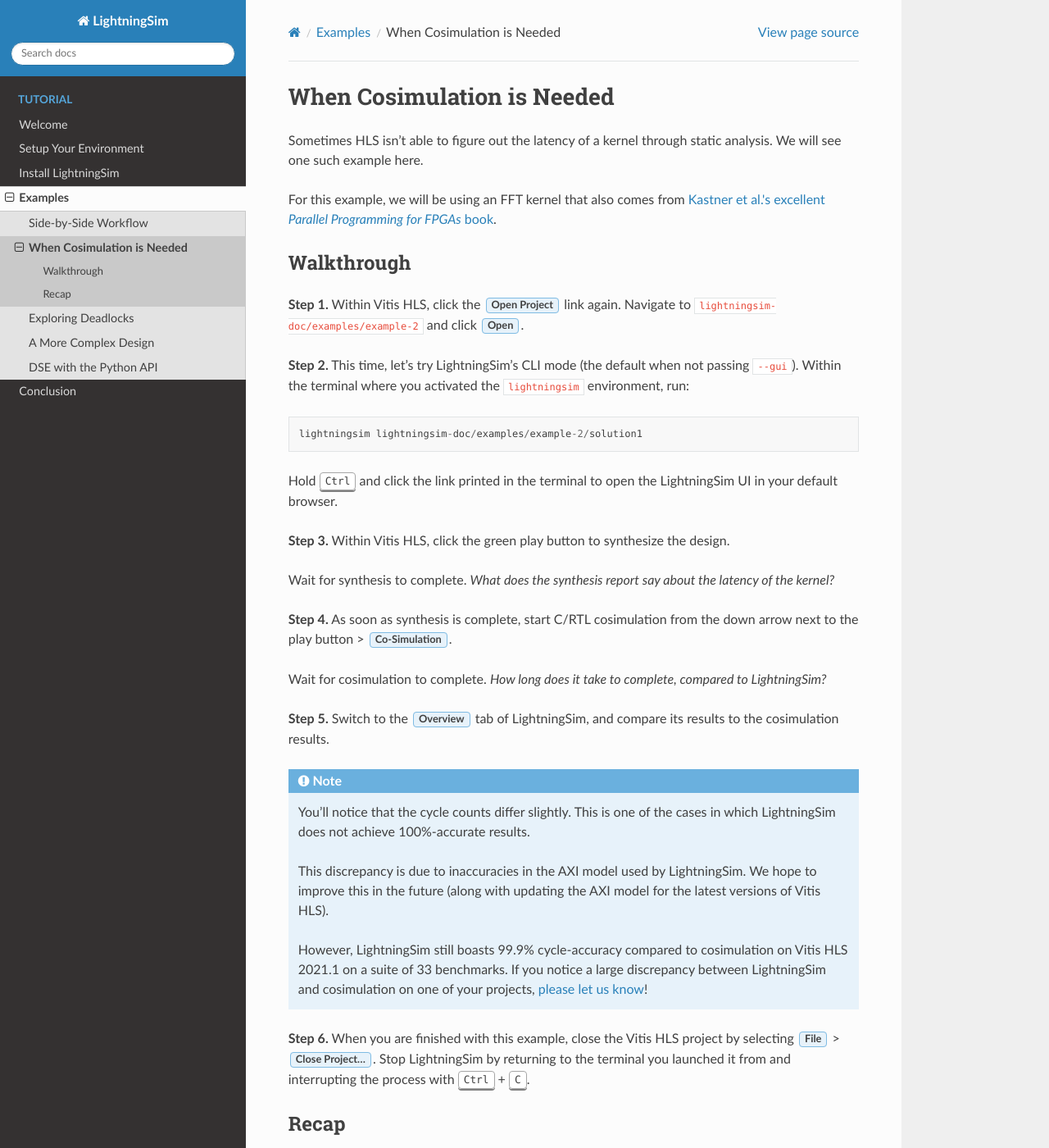
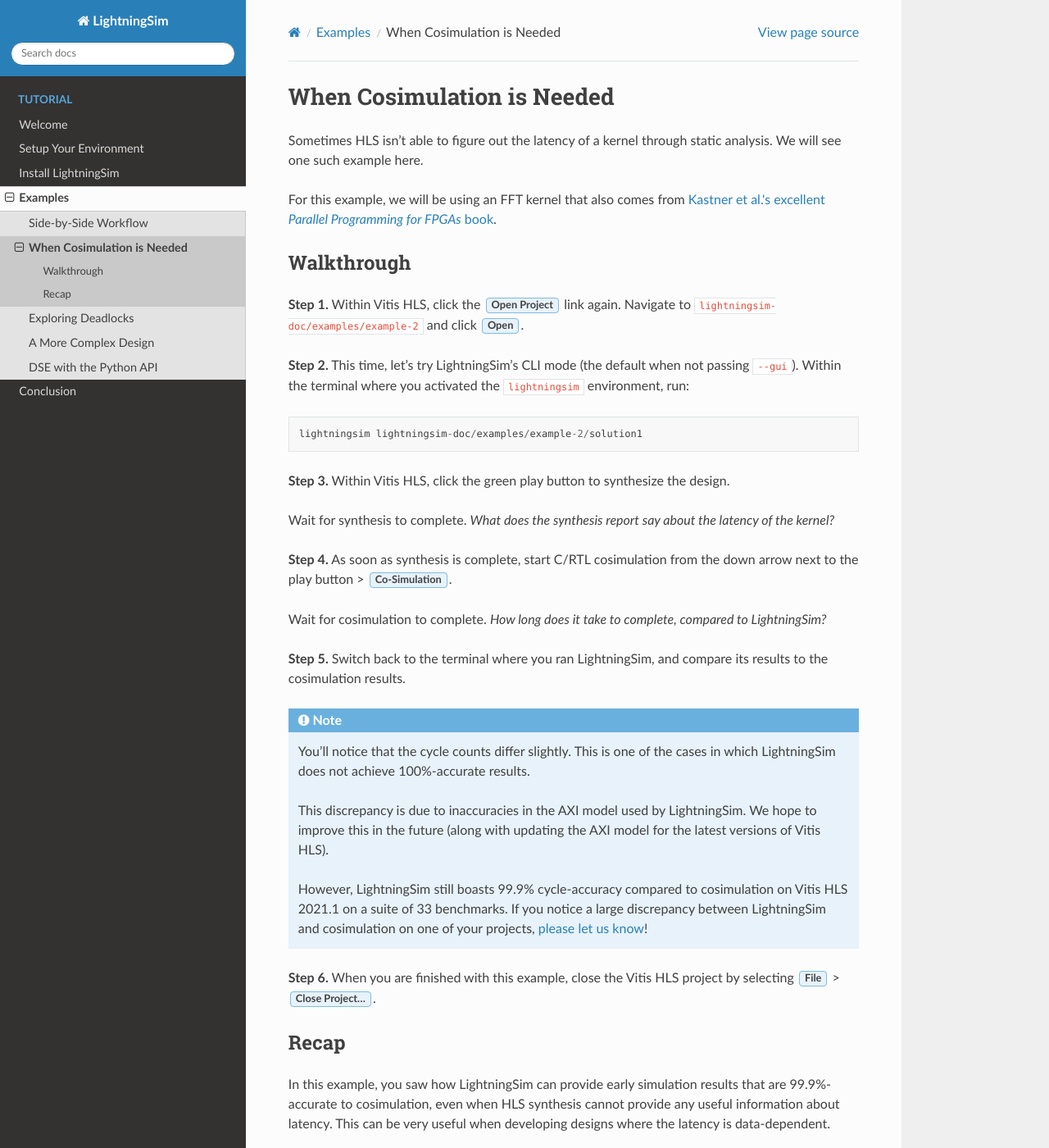
Before and after one commit to sharc-lab/lightningsim-doc, a Sphinx documentation site: the page built from docs/source/tutorial/ex2-hls-fail.rst, in a window 1280 px wide and 1400 px high. Shown: the whole window at 82% size. Built offline with Sphinx 7.4.7 and the Read the Docs theme 3.1.0, drawn with Linux system fonts in a browser that asks for light colours.

Commit message:
fix outdated text

```diff
--- a/docs/source/tutorial/ex2-hls-fail.rst
+++ b/docs/source/tutorial/ex2-hls-fail.rst
@@ -20,8 +20,6 @@
 
   lightningsim lightningsim-doc/examples/example-2/solution1
 
-Hold :kbd:`Ctrl` and click the link printed in the terminal to open the LightningSim UI in your default browser.
-
 **Step 3.** Within Vitis HLS, click the green play button to synthesize the design.
 
 Wait for synthesis to complete. *What does the synthesis report say about the latency of the kernel?*
@@ -30,7 +28,7 @@
 
 Wait for cosimulation to complete. *How long does it take to complete, compared to LightningSim?*
 
-**Step 5.** Switch to the :guilabel:`Overview` tab of LightningSim, and compare its results to the cosimulation results.
+**Step 5.** Switch back to the terminal where you ran LightningSim, and compare its results to the cosimulation results.
 
 .. note::
 
@@ -40,7 +38,7 @@
 
   However, LightningSim still boasts 99.9% cycle-accuracy compared to cosimulation on Vitis HLS 2021.1 on a suite of 33 benchmarks. If you notice a large discrepancy between LightningSim and cosimulation on one of your projects, `please let us know <https://github.com/sharc-lab/LightningSim/issues/new>`_!
 
-**Step 6.** When you are finished with this example, close the Vitis HLS project by selecting :guilabel:`File` > :guilabel:`Close Project...`. Stop LightningSim by returning to the terminal you launched it from and interrupting the process with :kbd:`Ctrl` + :kbd:`C`.
+**Step 6.** When you are finished with this example, close the Vitis HLS project by selecting :guilabel:`File` > :guilabel:`Close Project...`.
 
 -----
 Recap
```
